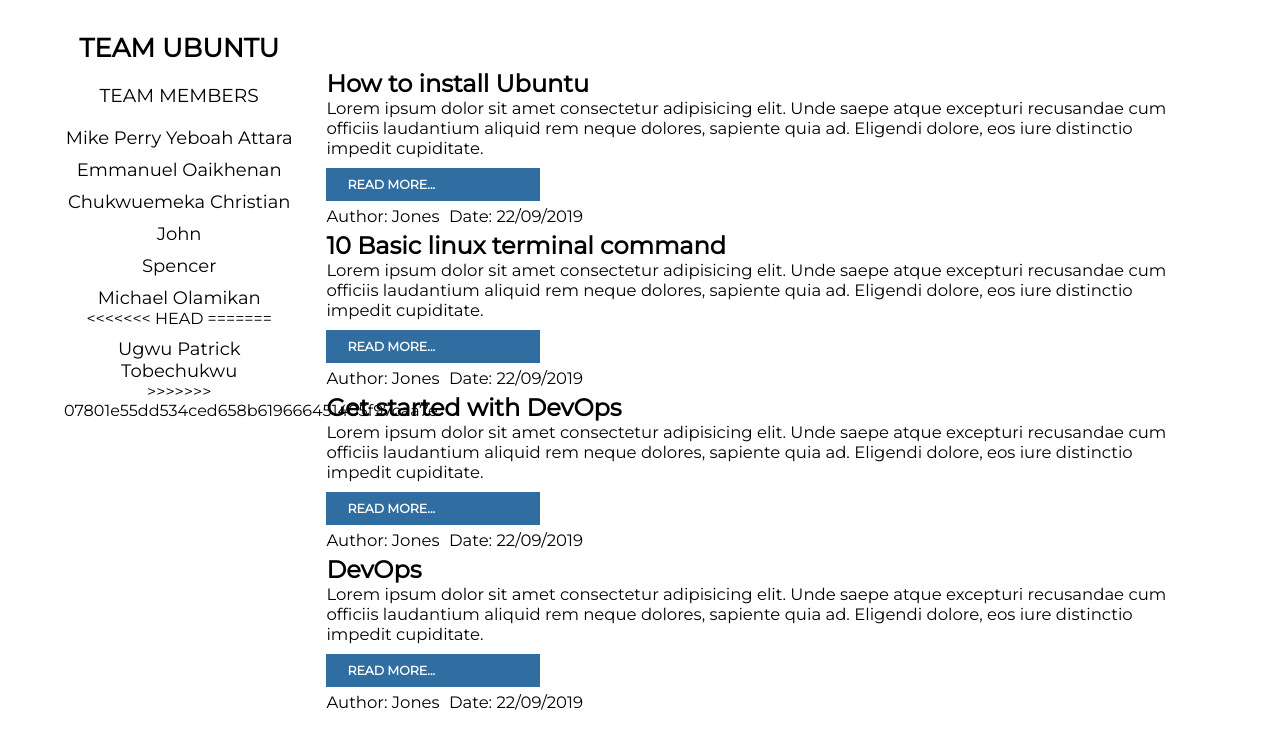
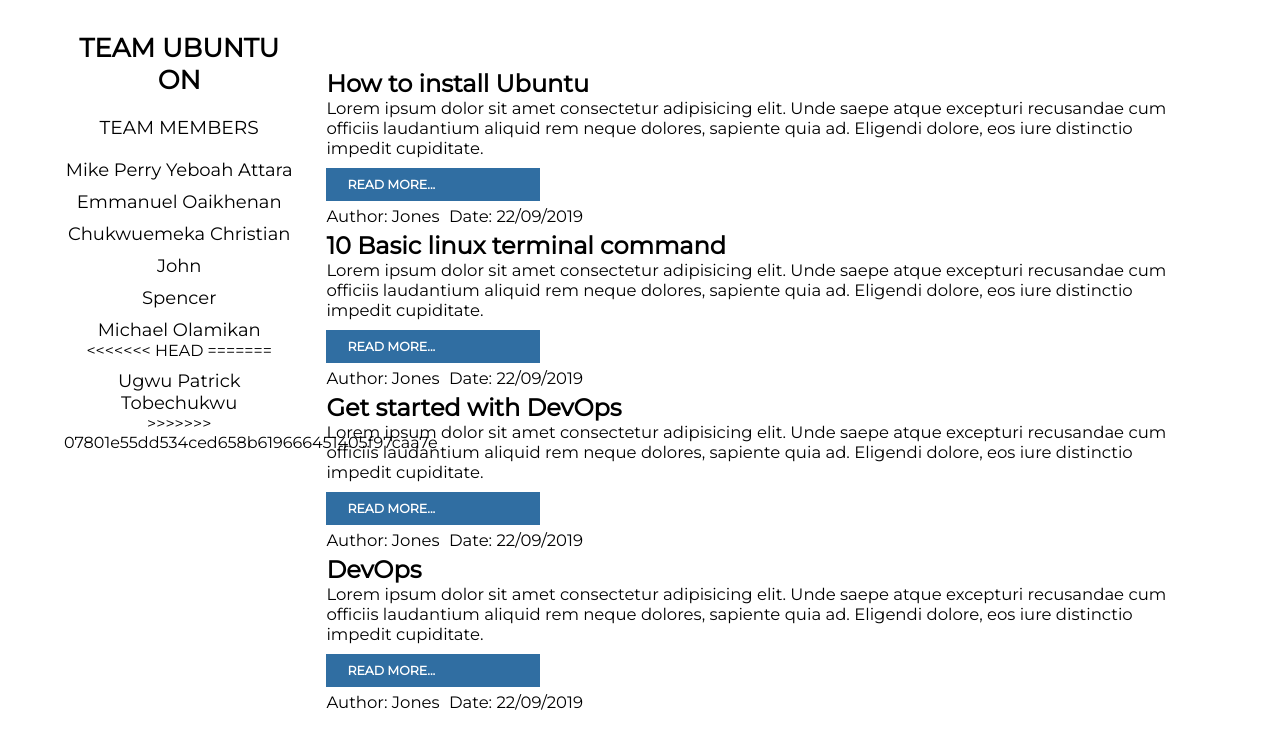
Before and after one commit to mikeolams/ubuntu, a plain HTML site: page index.html in a window 1280 px wide. Drawn offline with Linux system fonts and the light colour scheme.

Commit message:
updates 1

```diff
--- a/index.html
+++ b/index.html
@@ -9,7 +9,7 @@
 </head>
 <body>
     <div class="side-bar">
-        <h1>Team Ubuntu</h1>
+        <h1>Team Ubuntu on</h1>
 
         <div class="team-members">
             <h3>Team members</h3>
```
